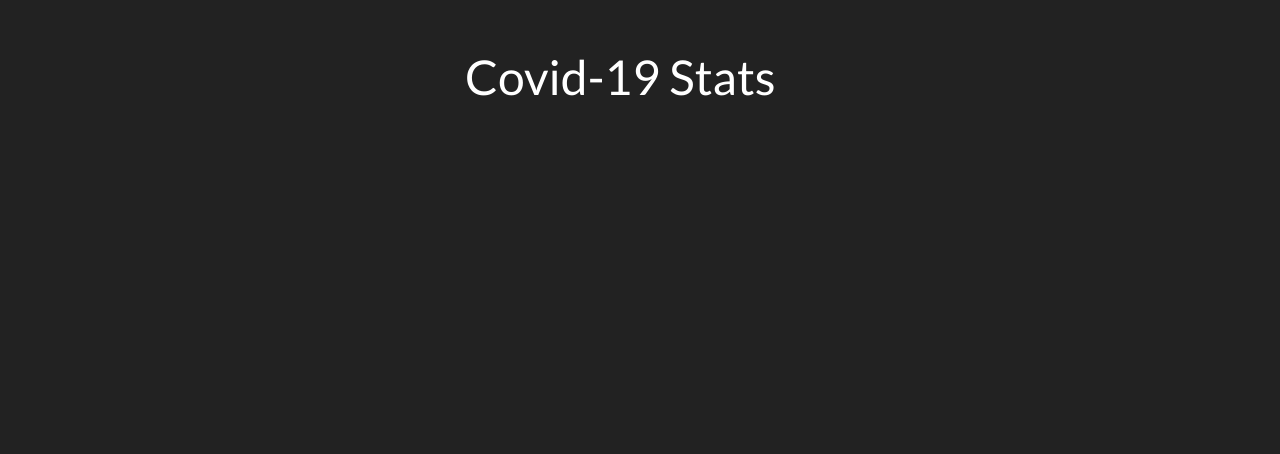
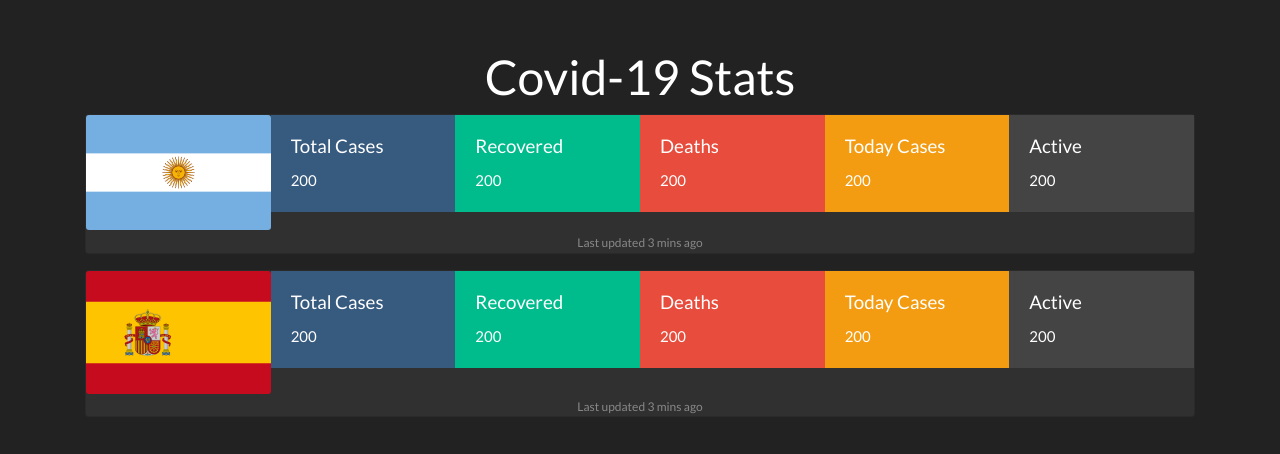
Before and after one commit to SoyDiego/covid-19, a plain HTML site: page index.html in a window 1280 px wide. Drawn offline with Linux system fonts and the light colour scheme; no server answers.

Commit message:
Design, ids & starting fetch js

```diff
--- a/index.html
+++ b/index.html
@@ -1,29 +1,120 @@
-<!doctype html>
+<!DOCTYPE html>
 <html lang="en">
+
     <head>
         <title>Covid-19 - Stats</title>
         <!-- Required meta tags -->
-    <meta charset="utf-8">
-    <meta name="viewport" content="width=device-width, initial-scale=1, shrink-to-fit=no">
+        <meta charset="utf-8" />
+        <meta name="viewport" content="width=device-width, initial-scale=1, shrink-to-fit=no" />
         <script src="js/fontawesome.js"></script>
 
         <!-- Bootstrap CSS -->
-    <link rel="stylesheet" href="css/bootstrap.min.css">
+        <link rel="stylesheet" href="css/bootstrap.min.css" />
     </head>
+
     <body>
         <div class="container">
             <div class="row justify-content-center">
-              <div class="col-xl-4 col-md-6 mt-5">
+                <div class="col-xl-12 text-center mt-5">
                     <h1 class="text-white">Covid-19 Stats</h1>
-
+                </div>
+                <!-- ARGENTINA -->
+                <div class="col-xl-12 col-md-6 col-sm-12">
+                    <div class="card mb-3">
+                        <div class="row no-gutters">
+                            <div class="col-md-2">
+                                <img src="img/argentina.png" class="card-img" alt="...">
+                            </div>
+                            <div class="col-md-2">
+                                <div class="card-body bg-primary">
+                                    <h5 class="card-title">Total Cases</h5>
+                                    <p id="totalCases" class="card-text">200</p>
+                                </div>
+                            </div>
+                            <div class="col-md-2">
+                                <div class="card-body bg-success">
+                                    <h5 class="card-title">Recovered</h5>
+                                    <p id="recovered" class="card-text">200</p>
+                                </div>
+                            </div>
+                            <div class="col-md-2">
+                                <div class="card-body bg-danger">
+                                    <h5 class="card-title">Deaths</h5>
+                                    <p id="deaths" class="card-text">200</p>
+                                </div>
+                            </div>
+                            <div class="col-md-2">
+                                <div class="card-body bg-warning">
+                                    <h5 class="card-title">Today Cases</h5>
+                                    <p id="todayCases" class="card-text">200</p>
+                                </div>
+                            </div>
+                            <div class="col-md-2">
+                                <div class="card-body bg-secondary">
+                                    <h5 class="card-title">Active</h5>
+                                    <p id="active" class="card-text">200</p>
                                 </div>
                             </div>
 
+                            <div class="col-xl-12 text-center">
+                                <p id="update" class="card-text"><small class="text-muted">Last updated 3 mins ago</small></p>
+                            </div>
+                        </div>
+                    </div>
+                </div>
+
+                <!-- SPAIN -->
+                <div class="col-xl-12 col-md-6 col-sm-12">
+                    <div class="card mb-3">
+                        <div class="row no-gutters">
+                            <div class="col-md-2">
+                                <img src="img/spain.svg" class="card-img" alt="...">
+                            </div>
+                            <div class="col-md-2">
+                                <div class="card-body bg-primary">
+                                    <h5 class="card-title">Total Cases</h5>
+                                    <p class="card-text">200</p>
+                                </div>
+                            </div>
+                            <div class="col-md-2">
+                                <div class="card-body bg-success">
+                                    <h5 class="card-title">Recovered</h5>
+                                    <p class="card-text">200</p>
+                                </div>
+                            </div>
+                            <div class="col-md-2">
+                                <div class="card-body bg-danger">
+                                    <h5 class="card-title">Deaths</h5>
+                                    <p class="card-text">200</p>
+                                </div>
+                            </div>
+                            <div class="col-md-2">
+                                <div class="card-body bg-warning">
+                                    <h5 class="card-title">Today Cases</h5>
+                                    <p class="card-text">200</p>
+                                </div>
+                            </div>
+                            <div class="col-md-2">
+                                <div class="card-body bg-secondary">
+                                    <h5 class="card-title">Active</h5>
+                                    <p class="card-text">200</p>
+                                </div>
+                            </div>
+
+                            <div class="col-xl-12 text-center">
+                                <p class="card-text"><small class="text-muted">Last updated 3 mins ago</small></p>
+                            </div>
+                        </div>
+                    </div>
+                </div>
+            </div>
         </div>
 
         <!-- Optional JavaScript -->
+        <script src="js/app.js"></script>
         <!-- jQuery first, then Popper.js, then Bootstrap JS -->
         <script src="js/jquery-3.4.1.slim.min.js"></script>
         <script src="js/bootstrap.min.js"></script>
     </body>
+
 </html>
--- /dev/null
+++ b/js/app.js
@@ -0,0 +1,6 @@
+fetch("https://corona.lmao.ninja/countries/argentina")
+	.then((response) => response.json())
+	.then((data) => {
+		console.log(data.cases);
+
+	});
```
Also changed, not shown: img/argentina.png (added), img/spain.png (added), img/spain.svg (added). Lines whose indentation alone changed are shown as unchanged.
